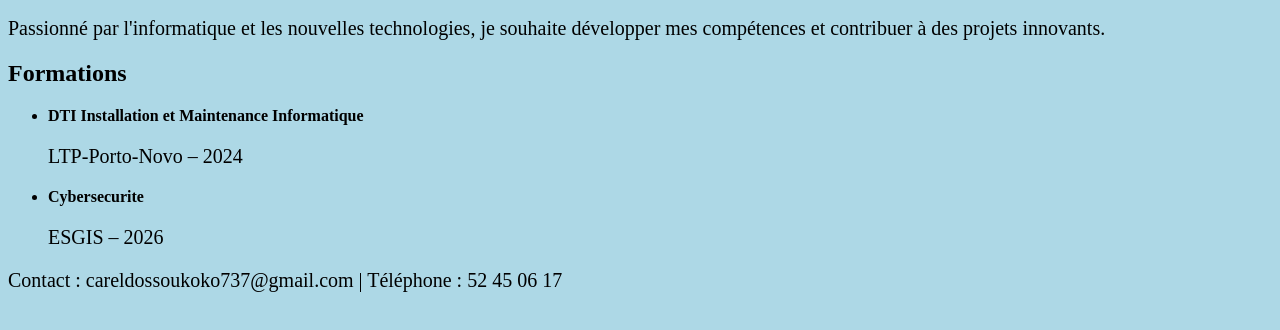
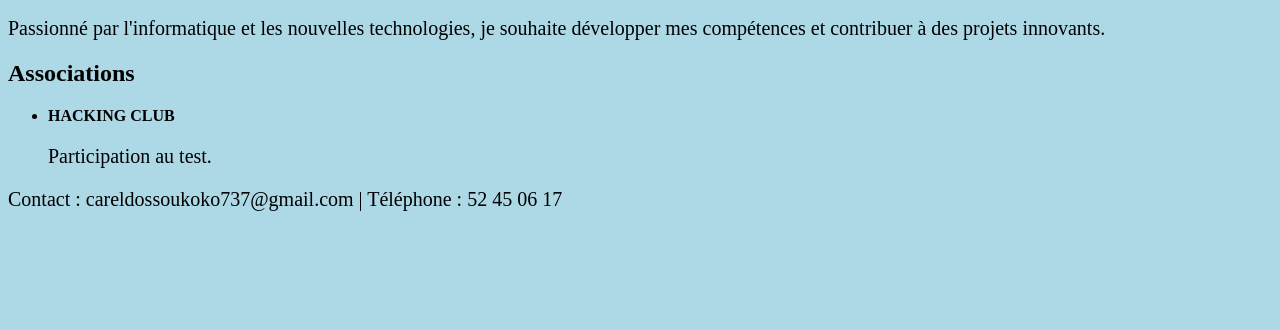
Before and after one commit to Espeleo/mon-cv, a plain HTML site: page index.html in a window 1280 px wide. Shown: the part 110-440 px from the top of the page. Drawn offline with Linux system fonts and the light colour scheme.

Commit message:
mise en place de la section association

```diff
--- a/index.html
+++ b/index.html
@@ -23,15 +23,11 @@
     <main>
 
         <section>
-            <h2>Formations</h2>
+            <h2>Associations</h2>
             <ul>
                 <li>
-                    <strong>DTI Installation et Maintenance Informatique</strong>
-                    <p>LTP-Porto-Novo – 2024</p>
-                </li>
-                <li>
-                    <strong>Cybersecurite</strong>
-                    <p>ESGIS – 2026</p>
+                    <strong>HACKING CLUB</strong>
+                    <p>Participation au test.</p>
                 </li>
             </ul>
         </section>
```
